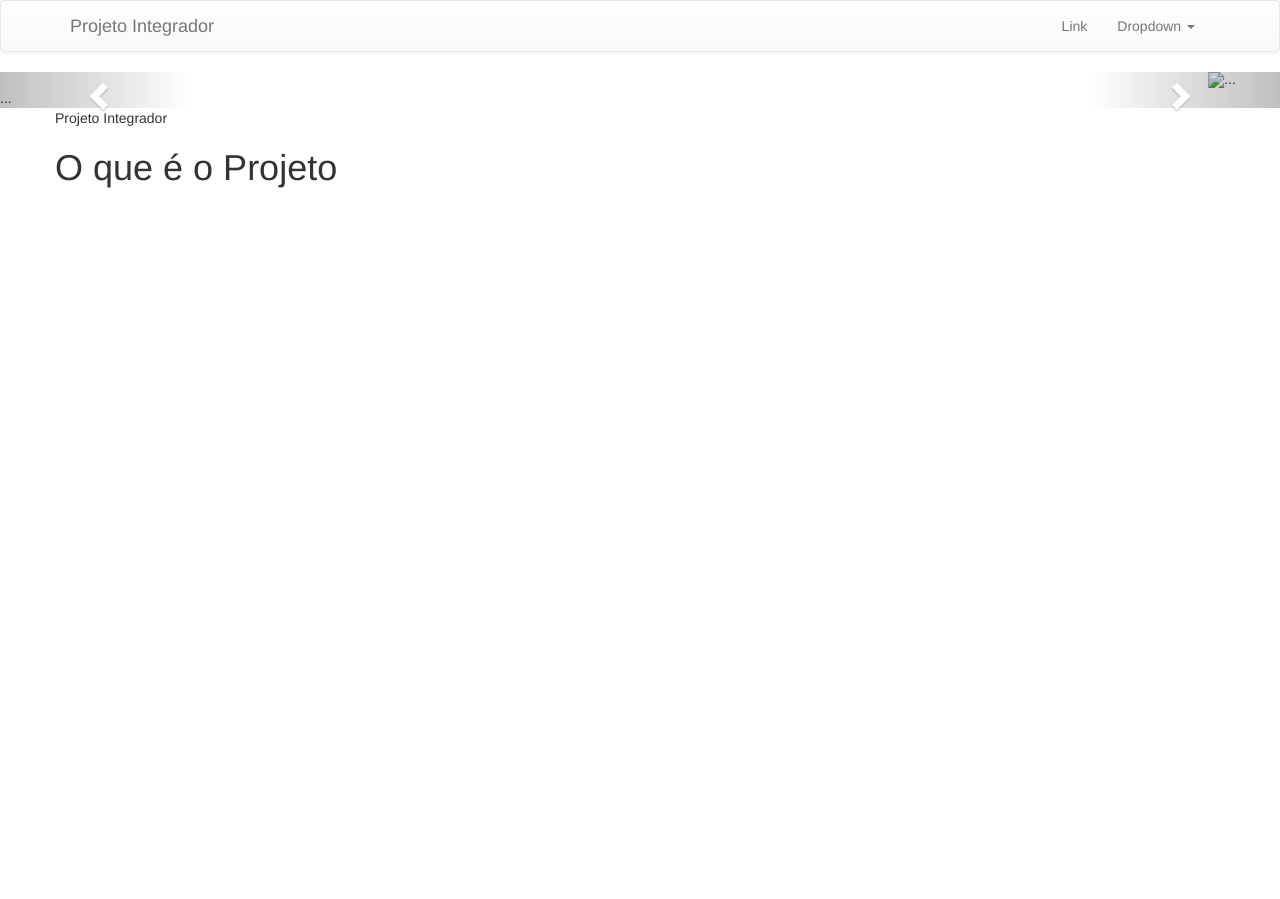
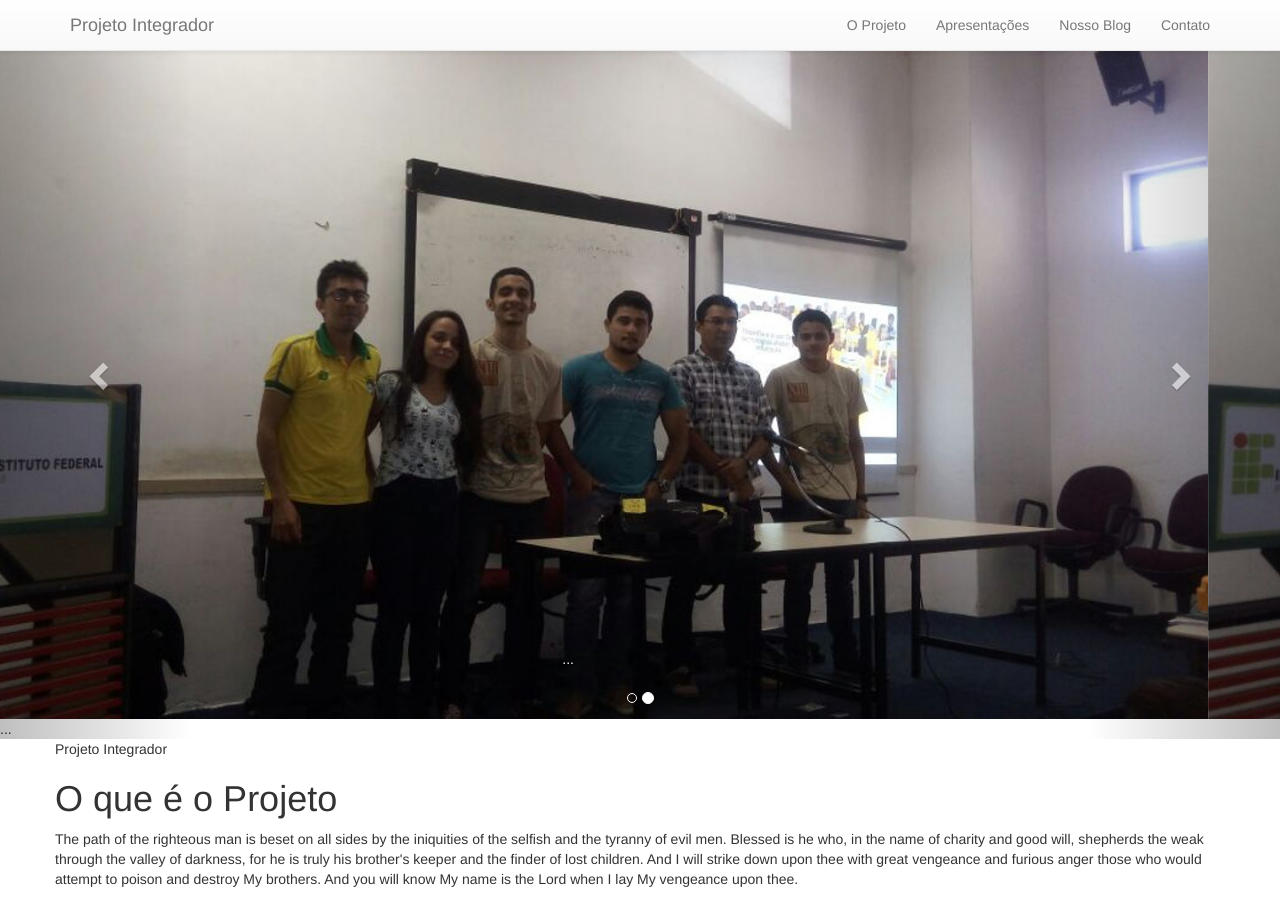
Before and after one commit to projetointegradorifpi/projetointegradorifpi.github.io, a plain HTML site: page index.html in a window 1280 px wide. Before the commit the page ends 800 px from the top, so only its background shows below. Drawn offline with nearby package versions, Linux system fonts and the light colour scheme.

Commit message:
add slideshow

```diff
--- a/index.html
+++ b/index.html
@@ -13,7 +13,7 @@
 </head>
 <body>
 
-	<nav class="navbar navbar-default">
+	<nav class="navbar navbar-default navbar-fixed-top">
 	  <div class="container">
 	    <!-- Brand and toggle get grouped for better mobile display -->
 	    <div class="navbar-header">
@@ -46,40 +46,37 @@
 	      </ul> -->
 
 	      <ul class="nav navbar-nav navbar-right">
-	        <li><a href="#">Link</a></li>
-	        <li class="dropdown">
-	          <a href="#" class="dropdown-toggle" data-toggle="dropdown" role="button" aria-haspopup="true" aria-expanded="false">Dropdown <span class="caret"></span></a>
-	          <ul class="dropdown-menu">
-	            <li><a href="#">Action</a></li>
-	            <li><a href="#">Another action</a></li>
-	            <li><a href="#">Something else here</a></li>
-	            <li role="separator" class="divider"></li>
-	            <li><a href="#">Separated link</a></li>
-	          </ul>
-	        </li>
+
+	        <li><a href="#">O Projeto</a></li>
+	        <li><a href="#">Apresentações</a></li>
+	        <li><a href="#">Nosso Blog</a></li>
+	        <li><a href="#">Contato</a></li>
+
 	      </ul>
 	    </div><!-- /.navbar-collapse -->
 	  </div><!-- /.container-fluid -->
 	</nav>
+
+	<div class="slides">
 
 		<div id="carousel-example-generic" class="carousel slide" data-ride="carousel">
 		  <!-- Indicators -->
 		  <ol class="carousel-indicators">
 		    <li data-target="#carousel-example-generic" data-slide-to="0" class="active"></li>
 		    <li data-target="#carousel-example-generic" data-slide-to="1"></li>
-	    <li data-target="#carousel-example-generic" data-slide-to="2"></li>
+		    <!-- <li data-target="#carousel-example-generic" data-slide-to="2"></li> -->
 		  </ol>
 
 		  <!-- Wrapper for slides -->
 		  <div class="carousel-inner" role="listbox">
 		    <div class="item active">
-	      <img src="..." alt="...">
+		      <img src="images/0010.jpeg" alt="...">
 		      <div class="carousel-caption">
 		        ...
 		      </div>
 		    </div>
 		    <div class="item">
-	      <img src="..." alt="...">
+		      <img src="images/0020.jpeg" alt="...">
 		      <div class="carousel-caption">
 		        ...
 		      </div>
@@ -98,12 +95,21 @@
 		  </a>
 		</div>
 
+	</div>
+
 	<div class="container">
 		<div class="row">
 			<span>Projeto Integrador</span>
+
 			<h1>O que é o Projeto</h1>
 
-			<p></p>
+			<p>
+				<!-- start slipsum code -->
+
+				The path of the righteous man is beset on all sides by the iniquities of the selfish and the tyranny of evil men. Blessed is he who, in the name of charity and good will, shepherds the weak through the valley of darkness, for he is truly his brother's keeper and the finder of lost children. And I will strike down upon thee with great vengeance and furious anger those who would attempt to poison and destroy My brothers. And you will know My name is the Lord when I lay My vengeance upon thee.
+
+				<!-- end slipsum code -->
+			</p>
 		</div>
 	</div>
 
```
Also changed, not shown: images/001.jpeg (added), images/0010.jpeg (added), images/002.jpeg (added), images/0020.jpeg (added), images/003.jpeg (added), images/004.jpeg (added), images/005.jpeg (added). Lines whose indentation alone changed are shown as unchanged.
